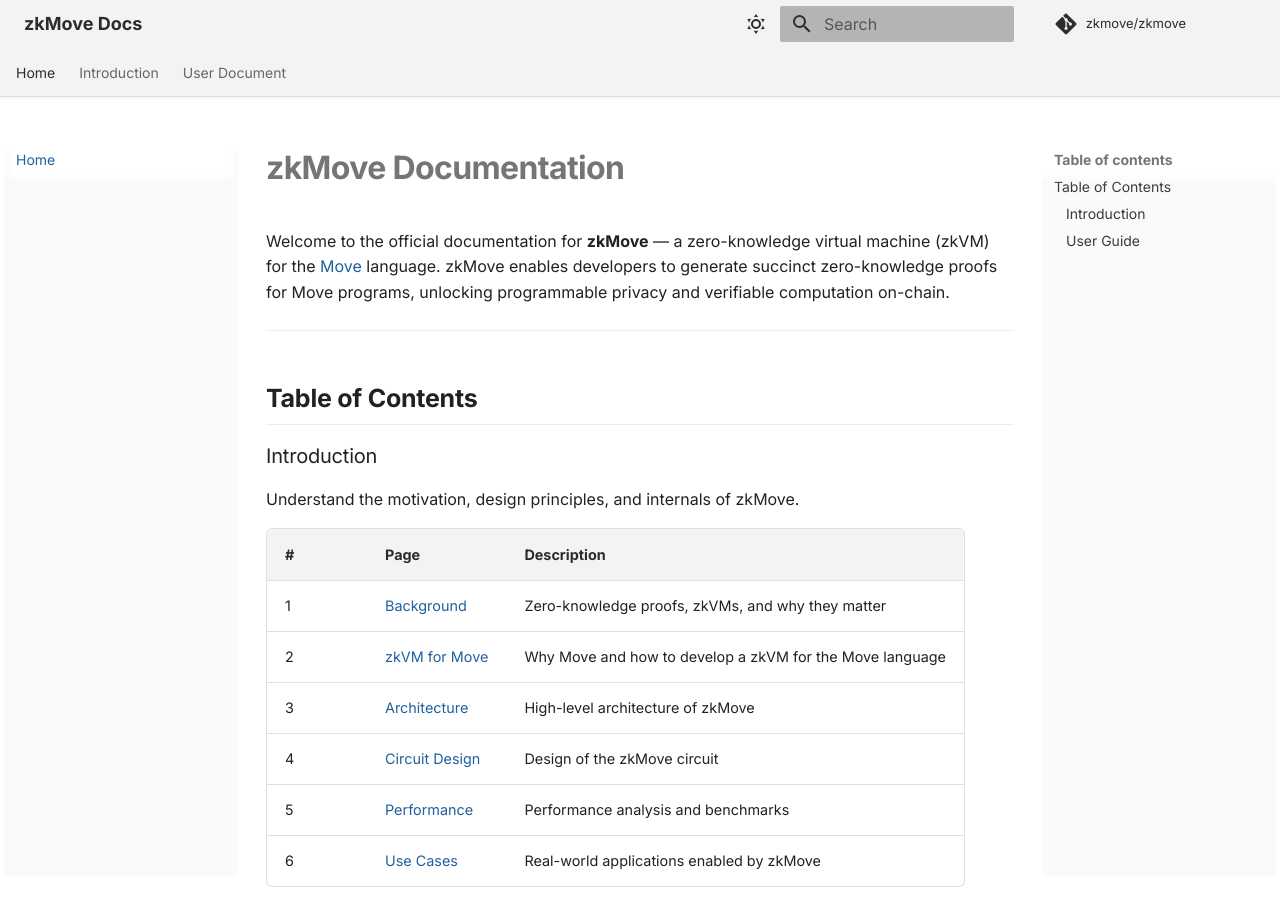
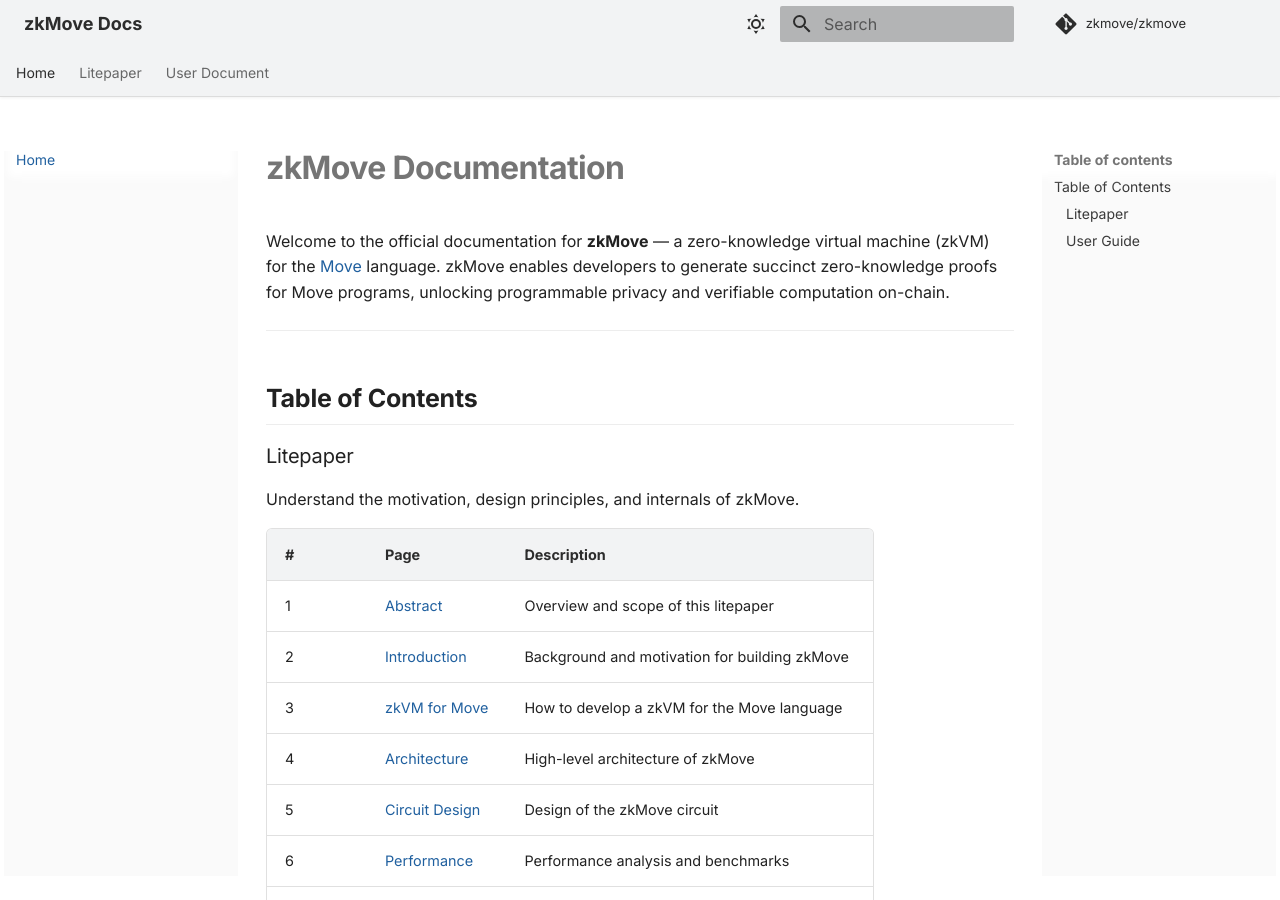
Before and after one commit to zkmove/zkmove, an MkDocs documentation site: the page built from docs/index.md, in a window 1280 px wide and 900 px high. Built offline with MkDocs 1.6.1 and Material for MkDocs 9.7.7, drawn with Linux system fonts in a browser that asks for light colours; comment, search, counter and statistics services are not loaded; some of the changed text lies outside the part shown.

Commit message:
docs: release zkmove litepaper v1.0 (#8)
* docs: release zkmove litepaper v1.0

* docs: add acknowledgements to the litepaper

* minor improvement

```diff
--- a/docs/index.md
+++ b/docs/index.md
@@ -6,18 +6,20 @@ Welcome to the official documentation for **zkMove** — a zero-knowledge virtua
 
 ## Table of Contents
 
-### Introduction
+### Litepaper
 
 Understand the motivation, design principles, and internals of zkMove.
 
-| # | Page | Description                                              |
-|---|------|----------------------------------------------------------|
-| 1 | [Background](introduction/background.md) | Zero-knowledge proofs, zkVMs, and why they matter        |
-| 2 | [zkVM for Move](introduction/zkvm-for-move.md) | Why Move and how to develop a zkVM for the Move language |
-| 3 | [Architecture](introduction/architecture.md) | High-level architecture of zkMove                        |
-| 4 | [Circuit Design](introduction/circuit-design.md) | Design of the zkMove circuit                             |
-| 5 | [Performance](introduction/performance.md) | Performance analysis and benchmarks                      |
-| 6 | [Use Cases](introduction/use-cases.md) | Real-world applications enabled by zkMove                |
+| # | Page                                          | Description                                         |
+|---|-----------------------------------------------|-----------------------------------------------------|
+| 1 | [Abstract](litepaper/abstract.md)             | Overview and scope of this litepaper                |
+| 2 | [Introduction](litepaper/introduction.md)     | Background and motivation for building zkMove       |
+| 3 | [zkVM for Move](litepaper/zkvm-for-move.md)   | How to develop a zkVM for the Move language         |
+| 4 | [Architecture](litepaper/architecture.md)     | High-level architecture of zkMove                   |
+| 5 | [Circuit Design](litepaper/circuit-design.md) | Design of the zkMove circuit                        |
+| 6 | [Performance](litepaper/performance.md)       | Performance analysis and benchmarks                 |
+| 7 | [Use Cases](litepaper/use-cases.md)           | Real-world applications enabled by zkMove           |
+| 8 | [References](litepaper/references.md)         | All citations and references used in this litepaper |
 
 ### User Guide
 
--- a/mkdocs.yml
+++ b/mkdocs.yml
@@ -43,13 +43,15 @@ plugins:
 
 nav:
   - Home: index.md
-  - Introduction:
-      - Background: introduction/background.md
-      - ZKVM for Move: introduction/zkvm-for-move.md
-      - Architecture: introduction/architecture.md
-      - Circuit Design: introduction/circuit-design.md
-      - Performance: introduction/performance.md
-      - Use Cases: introduction/use-cases.md
+  - Litepaper:
+      - Abstract: litepaper/abstract.md
+      - Introduction: litepaper/introduction.md
+      - ZKVM for Move: litepaper/zkvm-for-move.md
+      - Architecture: litepaper/architecture.md
+      - Circuit Design: litepaper/circuit-design.md
+      - Performance: litepaper/performance.md
+      - Use Cases: litepaper/use-cases.md
+      - References: litepaper/references.md
   - User Document:
       - Set Up the Development Environment: user/setup-dev-environment.md
       - Circuit and Proof: user/circuit-and-proof.md
```
Also changed, not shown: docs/introduction/background.md (deleted, +0 -38 lines), docs/introduction/performance.md (deleted, +0 -24 lines), docs/introduction/zkvm-for-move.md (deleted, +0 -77 lines), docs/litepaper/abstract.md (added, +34 -0 lines), docs/litepaper/architecture.md (renamed from docs/introduction/architecture.md, +8 -8 lines), docs/litepaper/circuit-design.md (renamed from docs/introduction/circuit-design.md, +18 -18 lines), docs/litepaper/introduction.md (added, +45 -0 lines), docs/litepaper/performance.md (added, +42 -0 lines), docs/litepaper/references.md (added, +30 -0 lines), docs/litepaper/use-cases.md (renamed from docs/introduction/use-cases.md, +18 -12 lines), docs/litepaper/zkvm-for-move.md (added, +63 -0 lines), docs/litepaper/performance/perf.png (renamed from docs/introduction/performance/perf.png), docs/litepaper/performance/proof-size.png (renamed from docs/introduction/performance/proof-size.png), docs/litepaper/zkvm-for-move/zkmove_runtime.png (renamed from docs/introduction/zkvm-for-move/zkmove_runtime.png), 1 more files.
